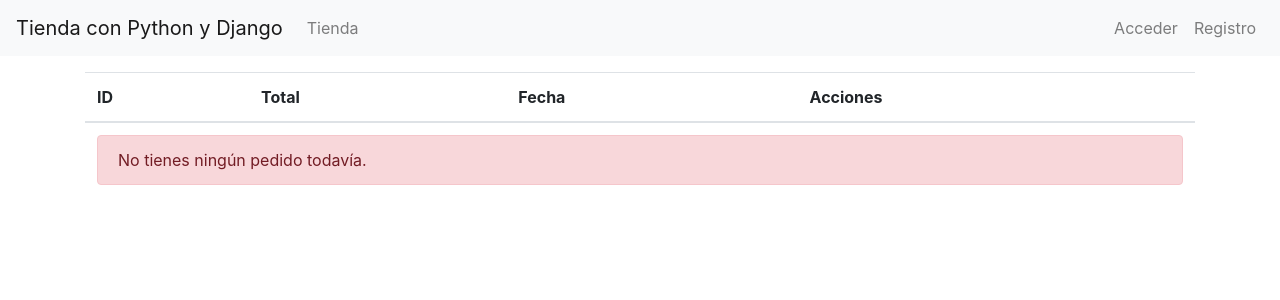
After one commit to ProgWebJam/Desarrollar-una-tienda-con-Django-3, a Django app: template templates/orders/listado.html in a window 1280 px wide. The commit adds this page. Shown: the top 300 px of the page. Run offline with Django 3.2, Linux system fonts and the light colour scheme; the template is opened without the code that fills it, so the values that code supplies are empty; some libraries are stand-ins or nearby versions.

Commit message:
TIENDA CON DJANGO 3: LISTADO DE PEDIDOS CON LISTVIEW SOBRESCRIBIENDO LA CONSULTA POR DEFECTO

```diff
--- a/orders/urls.py
+++ b/orders/urls.py
@@ -1,7 +1,9 @@
 from django.urls import path
 #from .views import add_product, remove_product, decrement_product, clear_cart
 from .views import *
+from django.contrib.auth.decorators import login_required
 
 urlpatterns = [
     path('process_order/', process_order, name='process_order'),
+    path('me/', login_required(OrderList.as_view(), login_url='/autenticacion/acceder'), name='order_list'),
 ]
--- a/templates/layouts/tienda.html
+++ b/templates/layouts/tienda.html
@@ -33,7 +33,7 @@
             <ul class="navbar-nav ml-auto">
                 {% if user.is_authenticated %}
                     <li class="nav-item">
-                        <a class="nav-link" href="#">Mis pedidos</a>
+                        <a class="nav-link" href="{% url 'order_list' %}">Mis pedidos</a>
                     </li>
                     <li class="nav-item">
                         <a class="nav-link" href="#">Hola {{ user.username }}</a>
--- /dev/null
+++ b/templates/orders/listado.html
@@ -0,0 +1,42 @@
+{% extends 'layouts/tienda.html' %}
+
+{% load cart_tags %}
+
+{% block title %}Mis pedidos{% endblock %}
+
+{% block content %}
+    <div class="container">
+        <div class="row">
+            <div class="col-12">
+                <div class="row">
+                    <table class="table">
+                        <thead>
+                            <tr>
+                                <th>ID</th>
+                                <th>Total</th>
+                                <th>Fecha</th>
+                                <th>Acciones</th>
+                            </tr>
+                        </thead>
+                        <tbody>
+                            {% for order in object_list %}
+                                <tr>
+                                    <td>{{ order.id }}</td>
+                                    <td>{{ order.total|money_format:"€" }}</td>
+                                    <td>{{ order.created_at|date:'d/m/Y H:i' }}</td>
+                                    <td><a href="#" class="btn btn-info btn-sm">Ver detalle</a></td>
+                                </tr>
+                            {% empty %}
+                                <tr>
+                                    <td colspan="4">
+                                        <div class="alert alert-danger">No tienes ningún pedido todavía.</div>
+                                    </td>
+                                </tr>
+                            {% endfor %}
+                        </tbody>
+                    </table>
+                </div>
+            </div>
+        </div>
+    </div>
+{% endblock %}
```
Also changed, not shown: orders/views.py (+11 -0 lines).
